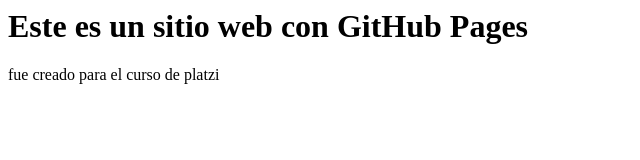
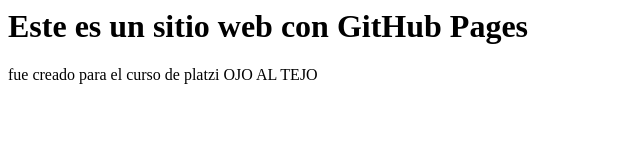
Before and after one commit to Kevinpalomino215/Kevinpalomino215, a plain HTML site: page index.html in a window 1280 px wide. Shown: the full height of the page, 0-640 px from the left. Drawn offline with Linux system fonts and the light colour scheme.

```diff
--- a/index.html
+++ b/index.html
@@ -1,3 +1,3 @@
 <h1> Este es un sitio web con GitHub Pages </h1>
-<p> fue creado para el curso de platzi </p>
+<p> fue creado para el curso de platzi OJO AL TEJO </p>
 <p><img scr="https://i.pinimg.com/originals/bb/07/19/bb0719885bc584194877705d153bc11c.jpg"/></p>
```
